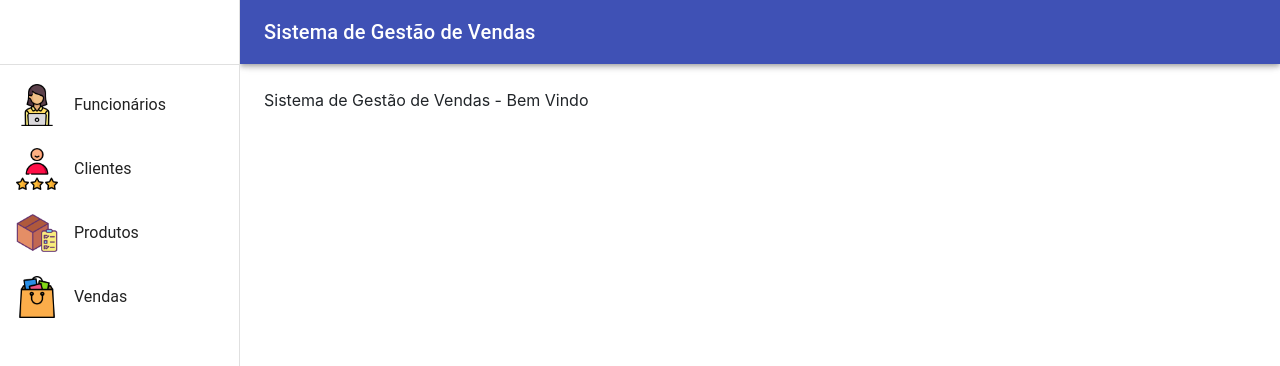
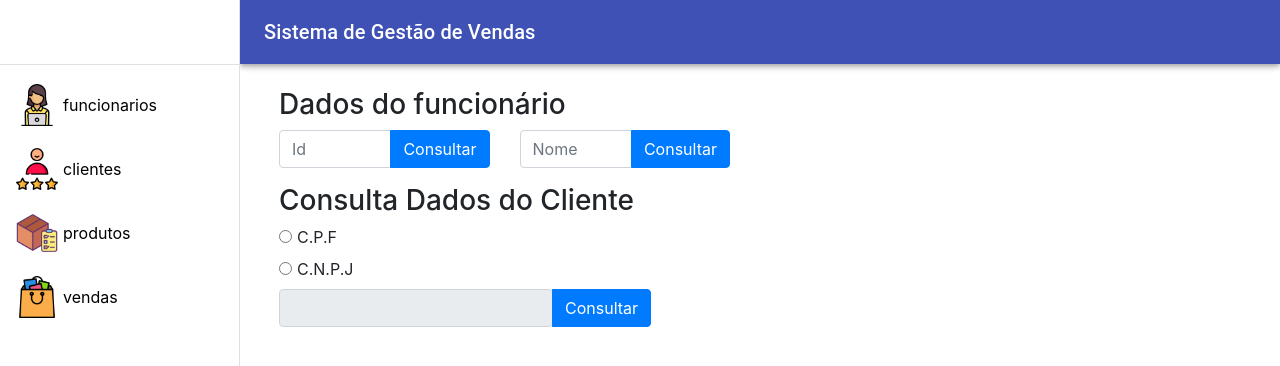
Before and after one commit to EvandroCarvalho/Interdisciplinar, a React (Create React App) app: page /vendas in a window 1280 px wide. Shown: the top 366 px of the page. Built offline with nearby package versions, Linux system fonts and the light colour scheme.

Commit message:
inclusão das rotas

```diff
--- a/src/components/Sales/Sales.css
+++ b/src/components/Sales/Sales.css
@@ -11,5 +11,14 @@
 }
 
 .CustomerNotFound {
-    padding: 30px
+    padding: 10px;
+    margin-left: 10px
 }
+
+.radioButtons {
+    display: flex;
+
+}
+#typeCustomer {
+    margin-right: 5px
+}
--- a/src/components/Sales/Sales.js
+++ b/src/components/Sales/Sales.js
@@ -8,7 +8,6 @@ import InputMask from '../../../node_modules/react-input-mask'
 import { findCustomerByCPF } from '../../actions/customer'
 
 export class Sales extends Component {
-
 
     state = {
         employeeName: '',
@@ -21,21 +20,31 @@ export class Sales extends Component {
             email: '',
             address: '',
         },
-        customerNotFound: false
+        cpfMask: '999.999.999-99',
+        cnpjMask: '99.999.999/9999-99',
+        inputRadioPlaceHolder: '',
+        isCPF: false,
+        isCNPJ: false,
+        customerNotFound: false,
+        employeeNotFound: false
     }
 
-    searchById = async (id) => {
+    searchEmployeeById = async (id) => {
         const { name: employeeName } = await findEmployeeById(id)
         if (employeeName) {
-            this.setState({ employeeName })
+            this.setState({ employeeName, employeeNotFound: false })
+        } else {
+            this.setState({employeeNotFound: true})
         }
 
     }
 
-    searchByName = async (name) => {
+    searchEmployeeByName = async (name) => {
         const { id: employeeId } = await findEmployeeByName(name)
         if (employeeId) {
-            this.setState({ employeeId })
+            this.setState({ employeeId, employeeNotFound: false })
+        } else {
+            this.setState({employeeNotFound: true})
         }
     }
 
@@ -55,12 +64,25 @@ export class Sales extends Component {
         const response = await findCustomerByCPF(cpf)
         this.setState({ customer: response })
         if (response.name) {
-            this.setState({ findCustomer: true })
-            this.setState({ customerNotFound: false })
+            this.setState({ findCustomer: true, customerNotFound: false })
         } else {
-            this.setState({ customerNotFound: true })
-            this.setState({ findCustomer: false })
+            this.setState({ customerNotFound: true, findCustomer: false })
         }
+    }
+
+    checkedCPF = (checked) => {
+        this.setState({
+            isCPF: true,
+            isCNPJ: false,
+            inputRadioPlaceHolder: 'C.P.F. do cliente'
+        })
+    }
+    checkedCNPJ = (checked) => {
+        this.setState({
+            isCPF: false,
+            isCNPJ: true,
+            inputRadioPlaceHolder: 'C.N.P.J. do cliente'
+        })
     }
 
     render() {
@@ -69,7 +91,13 @@ export class Sales extends Component {
             findCustomer,
             customerCPF,
             customer,
-            customerNotFound } = this.state
+            customerNotFound,
+            isCPF,
+            isCNPJ,
+            cnpjMask,
+            cpfMask,
+            inputRadioPlaceHolder,
+            employeeNotFound } = this.state
         return (
             <div>
                 <div className="searchEmployee">
@@ -81,13 +109,13 @@ export class Sales extends Component {
                             <input type="number" className="form-control" maxLength="4" placeholder="Id" min="1"
                                 value={employeeId}
                                 onChange={(e) => this.getId(e.target.value)}
-                                onKeyUp={(e) => e.keyCode == 13 ? this.searchById(employeeId) : ''}
+                                onKeyUp={(e) => e.keyCode === 13 ? this.searchEmployeeById(employeeId) : ''}
                             />
                             <div className="input-group-append">
                                 <button className="btn btn-primary" type="button" id="searchByid"
-                                    onClick={() => this.searchById(employeeId)}
+                                    onClick={() => this.searchEmployeeById(employeeId)}
                                 >
-                                    Procurar
+                                    Consultar
                                 </button>
                             </div>
                         </div>
@@ -95,29 +123,57 @@ export class Sales extends Component {
                             <input type="text" className="form-control" placeholder="Nome"
                                 value={employeeName}
                                 onChange={(e) => this.getName(e.target.value)}
-                                onKeyUp={(e) => e.keyCode == 13 ? this.searchByName(employeeName) : ''}
+                                onKeyUp={(e) => e.keyCode === 13 ? this.searchEmployeeByName(employeeName) : ''}
                             />
                             <div className="input-group-append">
                                 <button className="btn btn-primary" type="button" id="searchByName"
-                                    onClick={() => this.searchByName(employeeName)}
+                                    onClick={() => this.searchEmployeeByName(employeeName)}
                                 >
-                                    Procurar
+                                    Consultar
                             </button>
                             </div>
                         </div>
+                    </div>
+                    <div hidden={!employeeNotFound} className="CustomerNotFound">
+                            <p className="text-danger">Funcionário não cadastrado</p>
                     </div>
                 </div>
                 <div className="searchCustomer">
                     <div className="label col-md-12">
                         <h3>Consulta Dados do Cliente</h3>
                     </div>
-                    <div className="input-group mb-3 col-md-3">
-                        <InputMask mask="999.999.999-99" placeholder="C.P.F. do cliente" className="form-control"
+                    <div>
+                        <div className="container col">
+                            <div>
+                                <input type="radio"
+                                    name="typeCustomer"
+                                    id="typeCustomer"
+                                    value={customerCPF}
+                                    onChange={(e) => this.checkedCPF(e.target.checked)}
+                                />
+                                <label>C.P.F</label>
+                            </div>
+                            <div>
+                                <input type="radio"
+                                    name="typeCustomer"
+                                    id="typeCustomer"
+                                    value={customerCPF}
+                                    onChange={(e) => this.checkedCNPJ(e.target.checked)}
+                                />
+                                <label>C.N.P.J</label>
+                            </div>
+                            <div className="container row col-md-6 input-group mb-3">
+                                <div>
+                                    <InputMask mask={isCPF ? cpfMask : cnpjMask }
+                                        disabled={!(isCNPJ || isCPF)}
+                                        className="form-control"
+                                        placeholder={inputRadioPlaceHolder}
                                         value={customerCPF}
                                         onChange={(e) => this.getCustomerCPF(e.target.value.replace(/[^0-9]+/g, ''))}
-                            onKeyUp={(e) => e.keyCode == 13 ? this.searchCustomerByCPF(customerCPF) : ''}
+                                        onKeyUp={(e) => e.keyCode === 13 ? this.searchCustomerByCPF(customerCPF) : ''}
                                     >
                                     </InputMask>
+                                </div>
                                 <div className="input-group-append">
                                     <button className="btn btn-primary" type="button" id="searchByName"
                                         onClick={() => this.searchCustomerByCPF(customerCPF)}
@@ -125,8 +181,10 @@ export class Sales extends Component {
                                         Consultar
                                     </button>
                                 </div>
+                            </div>
+                        </div>
                         <div hidden={!customerNotFound} className="CustomerNotFound">
-                            <p className="text-danger">Cliente não encontrado</p>
+                            <p className="text-danger">Cliente não cadastrado</p>
                         </div>
                     </div>
                     <div>
@@ -140,7 +198,7 @@ export class Sales extends Component {
                                         size="md"
                                         id="name"
                                         disabled={findCustomer}
-                                        value={customer.name}
+                                        defaultValue={customer.name}
                                     />
                                     <Form.Label hidden={true}>C.P.F</Form.Label>
                                     <Form.Control tyle="text"
@@ -156,7 +214,7 @@ export class Sales extends Component {
                                                 placeholder="Telefone"
                                                 id="phone"
                                                 disabled={findCustomer}
-                                                value={customer.phone}
+                                                defaultValue={customer.phone}
                                             />
                                         </Form.Group>
                                         <Form.Group as={Col}>
@@ -167,7 +225,7 @@ export class Sales extends Component {
                                                 placeholder="E-mail"
                                                 id="email"
                                                 disabled={findCustomer}
-                                                value={customer.email}
+                                                defaultValue={customer.email}
                                             />
                                         </Form.Group>
                                     </Form.Row>
@@ -177,7 +235,7 @@ export class Sales extends Component {
                                         placeholder="Endereço"
                                         id="address"
                                         disabled={findCustomer}
-                                        value={customer.address}
+                                        defaultValue={customer.address}
                                     />
                                 </Form.Group>
                                 <Button variant="primary" type="submit">
--- /dev/null
+++ b/src/components/Welcome/index.js
@@ -0,0 +1,10 @@
+import React from 'react'
+
+
+const welcome = (props) => (
+    <div>
+        <h4>Bem vindo ao sistema de gestão de vendas</h4>
+    </div>
+)
+
+export default welcome;
--- /dev/null
+++ b/src/container/sideBar/sideBar.css
@@ -0,0 +1,5 @@
+.link:link, .link {
+    color: black;
+    text-decoration: none;
+    margin-left: 5px
+}
--- a/src/container/sideBar/sideBar.js
+++ b/src/container/sideBar/sideBar.js
@@ -20,6 +20,9 @@ import productIcon from '../../assets/img/box.png';
 import customerIcon from '../../assets/img/customer.png';
 import employeeIcon from '../../assets/img/employee.png';
 import lineMenu from '../../assets/img/line-menu.png';
+import { Link } from 'react-router-dom'
+import Routes from '../../routes/routes';
+import './sideBar.css'
 
 const drawerWidth = 240;
 
@@ -59,10 +62,10 @@ class SideBar extends React.Component {
   state = {
     mobileOpen: false,
     options: [
-        'Funcionários',
-        'Clientes',
-        'Produtos',
-        'Vendas'
+        'funcionarios',
+        'clientes',
+        'produtos',
+        'vendas'
     ],
     select: "",
     icon: [employeeIcon, customerIcon, productIcon, salesIcon  ]
@@ -96,11 +99,11 @@ class SideBar extends React.Component {
         <Divider />
         <List>
           {this.state.options.map((text, index) => (
-            <ListItem button key={text}
-                onClick={() => this.setState({select: index})}
+             <ListItem button key={text}
+                 onClick={() => this.setState({select: index})}
             >
                 <img src={this.state.icon[index]} alt="Smiley face" height="42" width="42"/>
-                <ListItemText primary={text} />
+              <Link className={"link"} to={`/${text}`}>{text}</Link>
             </ListItem>
           ))}
         </List>
@@ -112,12 +115,12 @@ class SideBar extends React.Component {
         <AppBar position="fixed" className={classes.appBar}>
           <Toolbar>
             <IconButton
-              color="colorSecondary"
+              color="secondary"
               aria-label="Open drawer"
               onClick={this.handleDrawerToggle}
               className={classes.menuButton}
             >
-            <img src={lineMenu} width="20" height="20"/>
+            <img src={lineMenu} width="20" height="20" alt="img"/>
             </IconButton>
             <Typography variant="h6" color="inherit" noWrap>
               Sistema de Gestão de Vendas
@@ -153,7 +156,7 @@ class SideBar extends React.Component {
         </nav>
         <main className={classes.content}>
           <div className={classes.toolbar} />
-          {this.getComponentByindex(this.state.select)}
+          <Routes/>
         </main>
       </div>
     );
--- /dev/null
+++ b/src/routes/routes.js
@@ -0,0 +1,23 @@
+import React, { Component } from 'react'
+
+import {BrowserRouter as Router, Switch, Route} from 'react-router-dom'
+import { Customer } from '../components/Customer/Customer'
+import { Employee } from '../components/Employee/Employee';
+import { Product } from '../components/Product/Product';
+import { Sales } from '../components/sales/sales';
+import Welcome from '../components/Welcome';
+
+export default class Routes extends Component {
+
+    render() {
+        return (
+            <Switch>
+                <Route path="/" exact component={Welcome}/>
+                <Route path="/funcionarios" exact component={Employee}/>
+                <Route path="/clientes" exact component={Customer}/>
+                <Route path="/produtos" exact component={Product}/>
+                <Route path="/vendas" exact component={Sales}/>
+            </Switch>
+        )
+    }
+}
```
Lines whose indentation alone changed are shown as unchanged.
